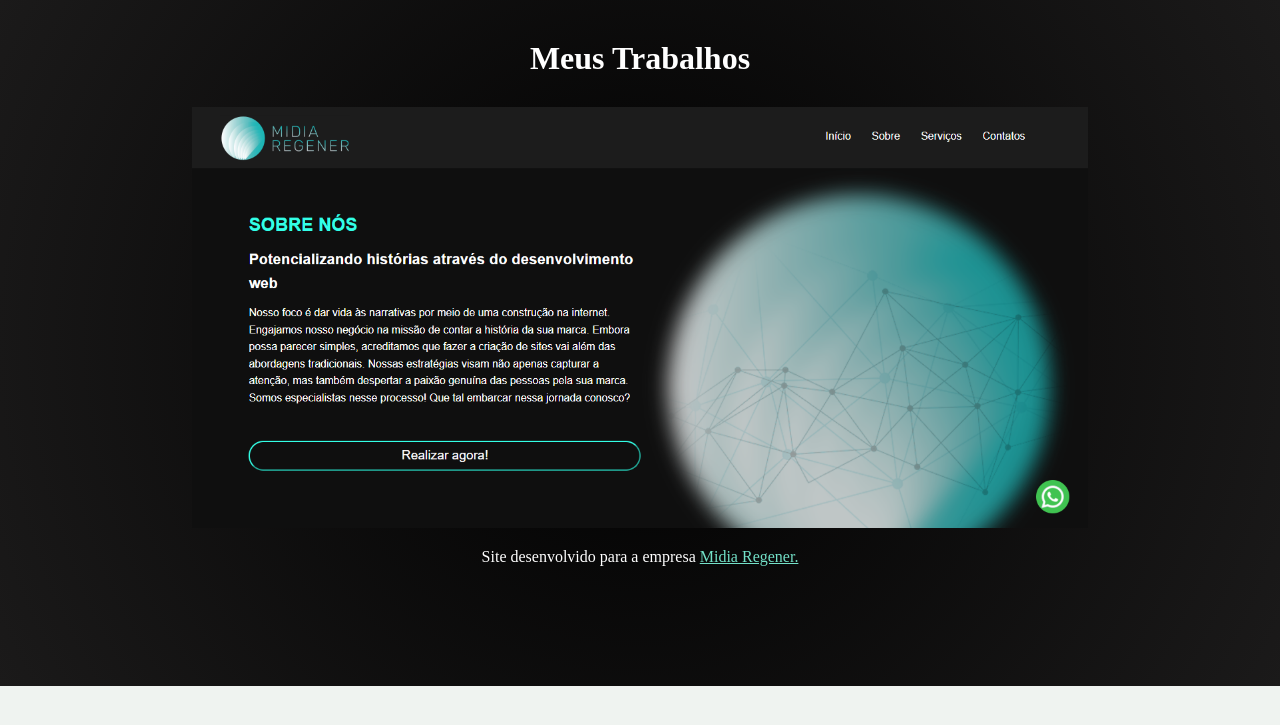
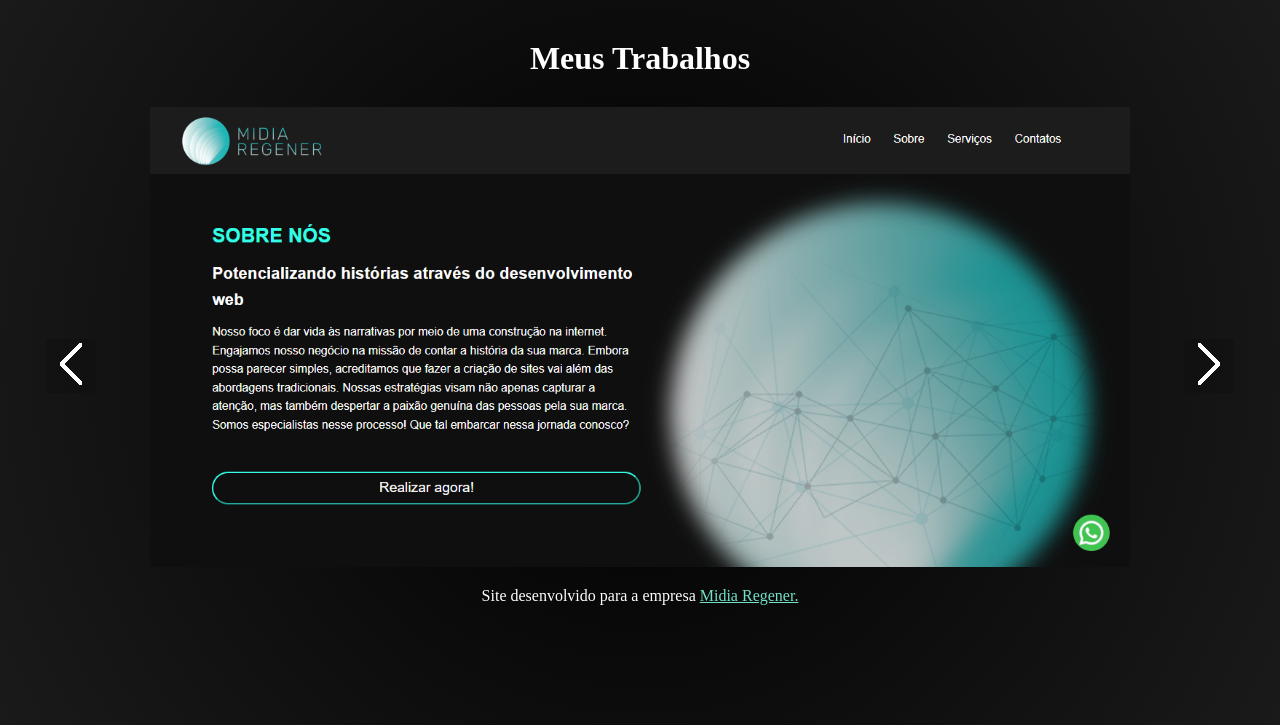
Before and after one commit to Ricardo-Jacques/Portfolio, a plain HTML site: page index.html in a window 1280 px wide. Shown: the part 800-1525 px from the top of the page. Before the commit the page ends 1486 px from the top, so only its background shows below. Drawn offline with Linux system fonts and the light colour scheme.

Commit message:
Carrossel melhorado

```diff
--- a/index.html
+++ b/index.html
@@ -52,6 +52,7 @@
         <h1>Meus Trabalhos</h1>
         <section class="portfolio">
             <div class="carrossel-slider">
+                <div class="box_setas"><img class="setas" src="imagens/chevron-leftbranco.png" alt=""></div>
                 <div class="carrossel-item">
                     <img src="imagens/print-MR.png" alt="Site da Midia Regener">
                     <p>Site desenvolvido para a empresa <a href="https://midiaregener.com/" target="_blank">
@@ -65,8 +66,14 @@
                         região metropolitana, Serra Gaúcha e na Flórida, nos EUA.
                     </p>
                 </div>
-                <div class="carrossel-item">Item 3</div>
-                <!-- Adicione mais itens conforme necessário -->
+                <div class="carrossel-item">
+                    <img src="imagens/print-IFRS2.jpg" alt="Sistema de Chaves IFRS">
+                    <p>Sistema de claviculário desenvolvido para gerir as chaves do IFRS Campus Canoas.
+                        O sistema foi desenvolvido utilizando PHP e MySql e possui as funções: cadastro de
+                        chaves; empréstimo de chaves(retirada e devolução)
+                    </p>
+                </div>
+                <div class="box_setas"><img class="setas" src="imagens/chevron-rightbranco.png" alt=""></div>
             </div>
         </section>
     </main>
--- a/style.css
+++ b/style.css
@@ -138,10 +138,18 @@ main > h1 {
     padding-bottom: 30px;
 }
 
+.carrossel-slider {
+    display: flex;
+    align-items: center;
+    justify-content: center;
+}
+
+/* Div onde é carregada a imagem e o texto do projeto */
 .carrossel-item {
     display: flex;
     flex-direction: column;
     align-items: center;
+    width: 85%;
 }
 
 /* Animação do carrossel */
@@ -173,5 +181,16 @@ main > h1 {
 
 .carrossel-item  > img {
     height: auto;
-    width: 70%;
+    width: 90%;
 }
+
+.box_setas {
+    background-color: #0808082e;
+}
+
+.setas {
+    height: 50px;
+    width: 50px;
+    color: #ffffff;
+    background-origin: white;
+}
```
Also changed, not shown: imagens/chevron-left.svg (added), imagens/chevron-leftbranco.png (added), imagens/chevron-right.svg (added), imagens/chevron-rightbranco.png (added), imagens/print-IFRS.jpg (added), imagens/print-IFRS2.jpg (added).
